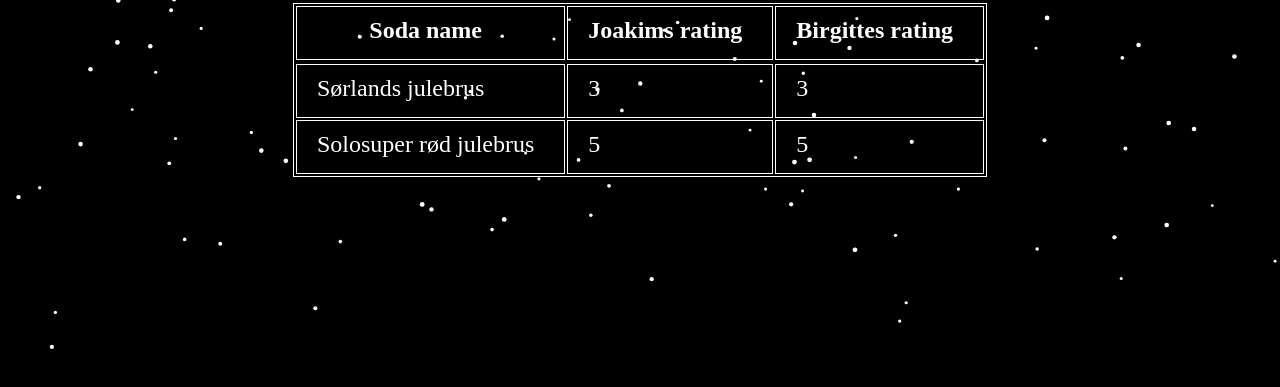
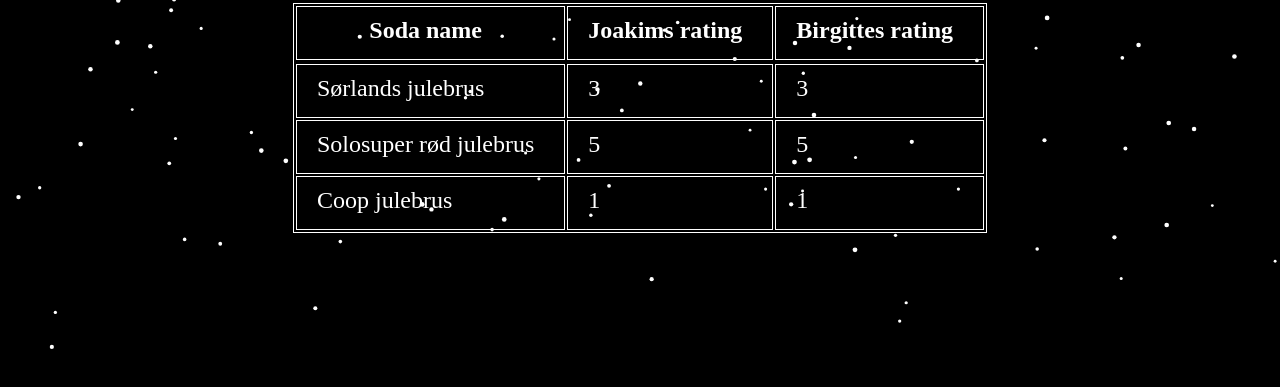
Before and after one commit to MikAoJk/christmas-soda-ratings-2023, a plain HTML site: page index.html in a window 1280 px wide. Shown: the part 95-482 px from the top of the page. Drawn offline with Linux system fonts and the light colour scheme.

Commit message:
Update index.html

```diff
--- a/index.html
+++ b/index.html
@@ -28,6 +28,11 @@
             <td>5</td>
             <td>5</td>
          </tr>
+        <tr>
+            <td>Coop julebrus</td>
+            <td>1</td>
+            <td>1</td>
+        </tr>
     </table>
 </div>
 </body>
```
